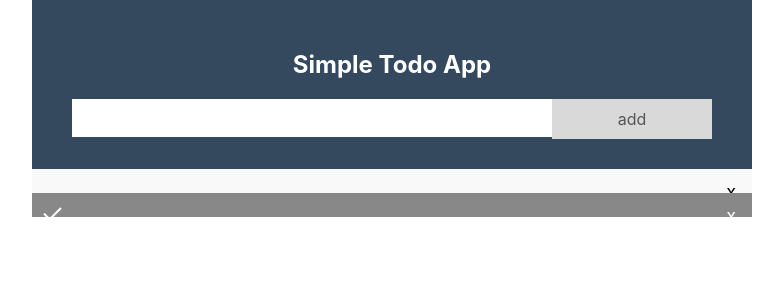
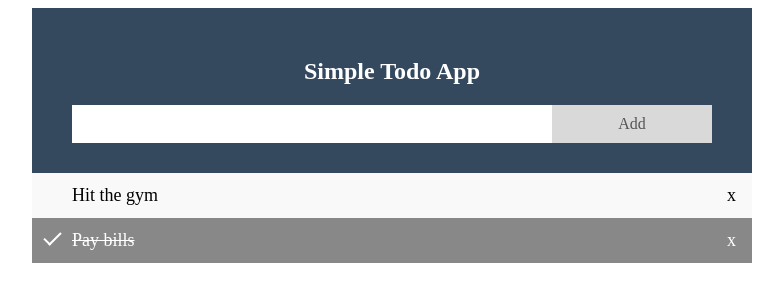
Before and after one commit to muhamadjaya/todo-app-react, a React (Create React App) app: page / in a window 1280 px wide. Shown: the top 302 px of the page, without its empty margins (248-1031 px from the left). Built offline with nearby package versions, Linux system fonts and the light colour scheme; data requests are answered from the project's data file.

Commit message:
memperbaiki data dummy tidak tampil

```diff
--- a/src/components/Header.js
+++ b/src/components/Header.js
@@ -3,7 +3,7 @@
     <div id="todo-header" className="header">
       <h2>Simple Todo App</h2>
       <input type="text" />
-      <span className="add-button">add</span>
+      <span className="add-button">Add</span>
     </div>
   );
 };
--- a/src/components/TodoItem.js
+++ b/src/components/TodoItem.js
@@ -1,7 +1,7 @@
 const TodoItem = ({ todo }) => {
   return (
     <li className={`${todo.done ? "checked" : ""}`}>
-      {todo.title} <span className="close">x</span>
+      {todo.tittle} <span className="close">x</span>
     </li>
   );
 };
--- a/src/components/TodoList.js
+++ b/src/components/TodoList.js
@@ -3,6 +3,7 @@
 
 const TodoList = () => {
   const [todos, setTodos] = useState([]);
+
   useEffect(() => {
     // memanggil API untuk mengambil data todos
     fetch("http://localhost:8000/todos")
@@ -10,7 +11,7 @@
         return res.json();
       })
       .then((data) => {
-        // ketika Rest API sukse, simpan data dari response ke dalam state lokal
+        // ketika Rest API sukses, simpan data dari response ke dalam state lokal
         setTodos(data);
       })
       .catch((err) => {
--- a/src/index.css
+++ b/src/index.css
@@ -1,17 +1,3 @@
-body {
-  margin: 0;
-  font-family: -apple-system, BlinkMacSystemFont, "Segoe UI", "Roboto", "Oxygen",
-    "Ubuntu", "Cantarell", "Fira Sans", "Droid Sans", "Helvetica Neue",
-    sans-serif;
-  -webkit-font-smoothing: antialiased;
-  -moz-osx-font-smoothing: grayscale;
-}
-
-code {
-  font-family: source-code-pro, Menlo, Monaco, Consolas, "Courier New",
-    monospace;
-}
-
 .content {
   max-width: 720px;
   margin: 0 auto;
```
